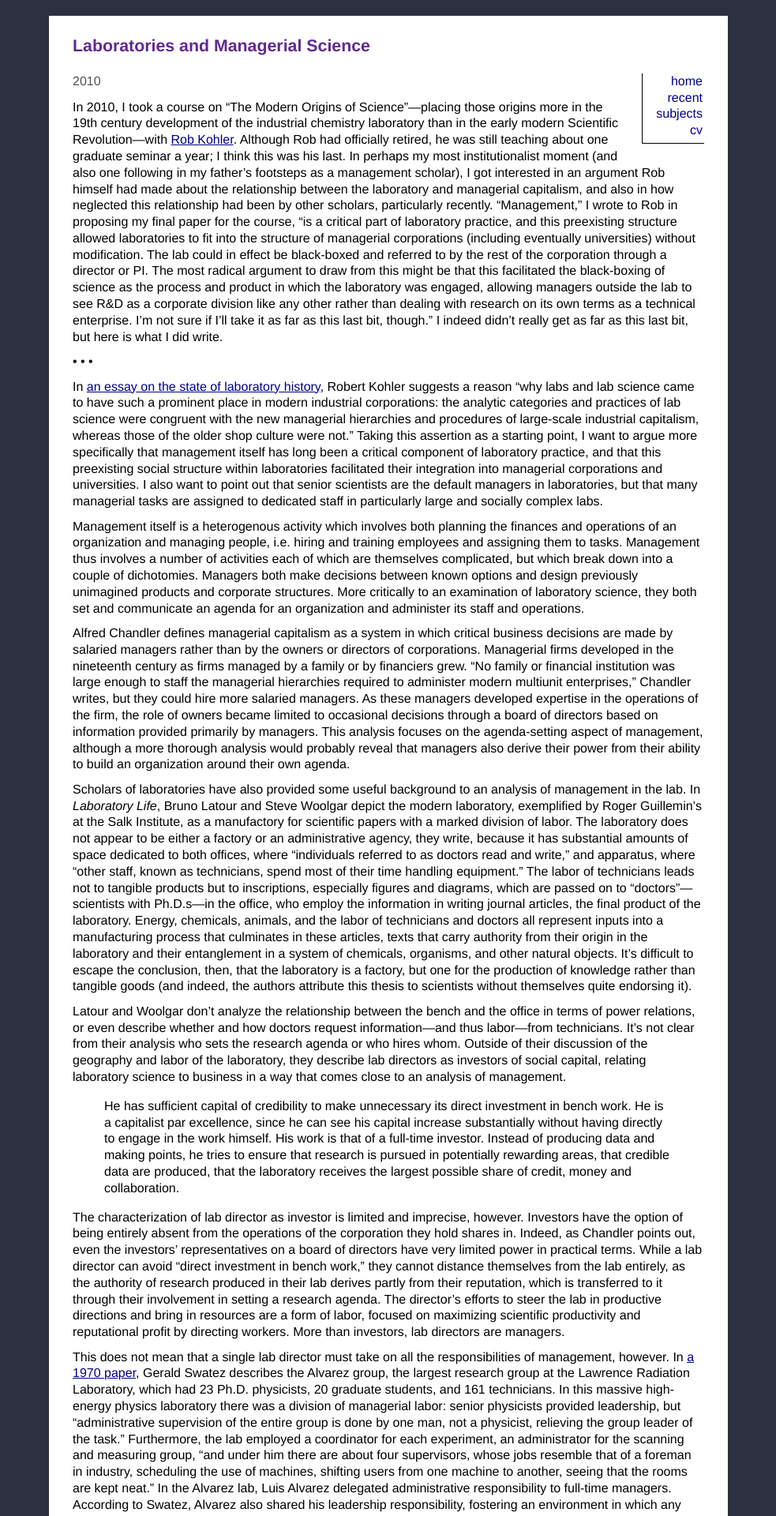
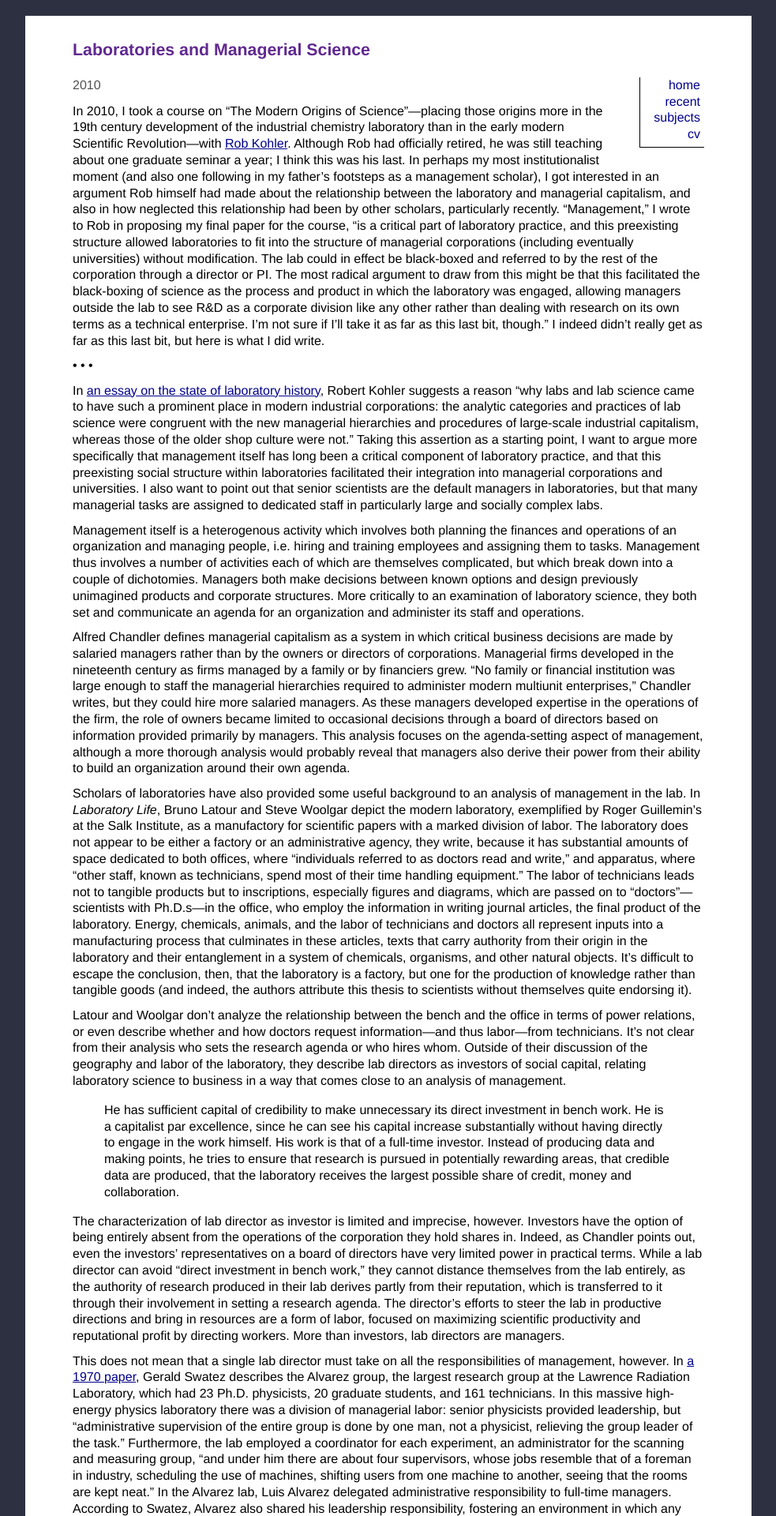
Before and after one commit to collopy/collopy.github.io, a Jekyll site: the page built from writing/_posts/2010-05-10-laboratories.md, in a window 1280 px wide. Shown: the top 1920 px of the page at 79% size, without its empty margins (148-1131 px from the left). Built offline with Jekyll 4.4.1, drawn with Linux system fonts in a browser that asks for light colours.

Commit message:
More padding

```diff
--- a/css/main.css
+++ b/css/main.css
@@ -1,4 +1,4 @@
-body {font-family: Helvetica, sans-serif; max-width: 800px; padding: 25px 30px; margin: 20px auto; line-height: 1.3; background-color: white;}
+body {font-family: Helvetica, sans-serif; max-width: 800px; padding: 30px 60px; margin: 20px auto; line-height: 1.3; background-color: white;}
 h1 {font-size: 16pt; margin: 0 0 20px;}
 h2 {font-size: 14pt; margin: 12pt 0 3pt;}
 h3 {font-size: 12pt; margin: 9pt 0 3pt;}
--- a/css/screen.css
+++ b/css/screen.css
@@ -7,7 +7,7 @@ a:link {color: darkblue; text-decoration: underline;}
 a:visited, .metadata {color: rgb(80, 80, 80);}
 a:hover {color: maroon;}
 
-nav {clear: right; float: right; text-transform: lowercase; text-align: right; min-width: 4.1em; margin: 0 0 10px 20px; padding: 0 2px 5px 10px; border-width: 0 0 1px 1px; border-style: solid;}
+nav {clear: right; float: right; text-transform: lowercase; text-align: right; min-width: 4.1em; margin: 0 0 10px 30px; padding: 0 5px 5px 10px; border-width: 0 0 1px 1px; border-style: solid;}
 nav a:link {text-decoration: none;}
 nav a:visited {color: darkblue;}
 nav a:hover {color: maroon;}
--- a/writing/_posts/2010-05-10-laboratories.md
+++ b/writing/_posts/2010-05-10-laboratories.md
@@ -49,7 +49,7 @@ Early on Jewett recruited Harold D. Arnold to serve as the physicist responsible
 
 One important reason why a physicist like Jewett was able to take on the presidency of such a large organization was that he had been a manager throughout his career. The practice of laboratory research in which Jewett had been trained involved the labor of graduate students and technicians, and it was the responsibility of the credentialed scientist to guide this labor toward productive ends. Managing Bell Labs as president was different from running a lab at the University of Chicago or MIT, but it was different primarily in scale. A senior scientist, regardless of his institutional location, was responsible for such tasks as staff development, communicating with funders, and setting a research agenda, and this was no different within a firm such as AT&T. Furthermore, at AT&T research managers such as Carty and Jewett were able to represent their laboratories to the corporation in the same way that a lab director in a university or institute represents their laboratory to their colleagues and the public, and thus to take their place within an existing corporate hierarchy.
 
-**Works Cited**
+### Works Cited
 - Alfred D. Chandler, Jr., “The United States: Seedbed of Managerial Capitalism,” in *Managerial Hierarchies: Comparative Perspectives on the Rise of the Modern Industrial Enterprise*, edited by Alfred D. Chandler, Jr. and Herman Daems (Cambridge, Mass.: Harvard University Press, 1980).
 - Robert E. Kohler, “[Lab History: Reflections](https://doi.org/10.1086/595769),” *Isis* 99 (2008).
 - Bruno Latour and Steve Woolgar, *Laboratory Life: The Construction of Scientific Facts*, second edition (Princeton: Princeton University Press, 1986).
```
